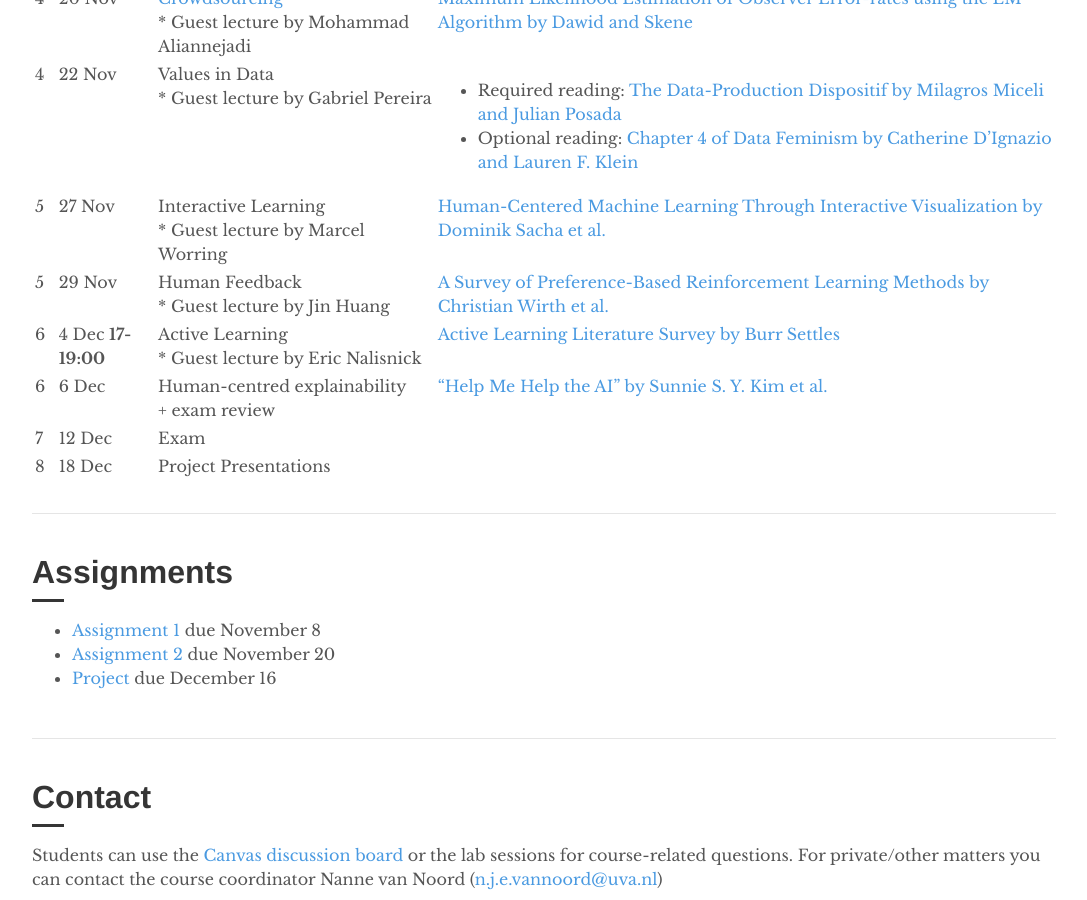
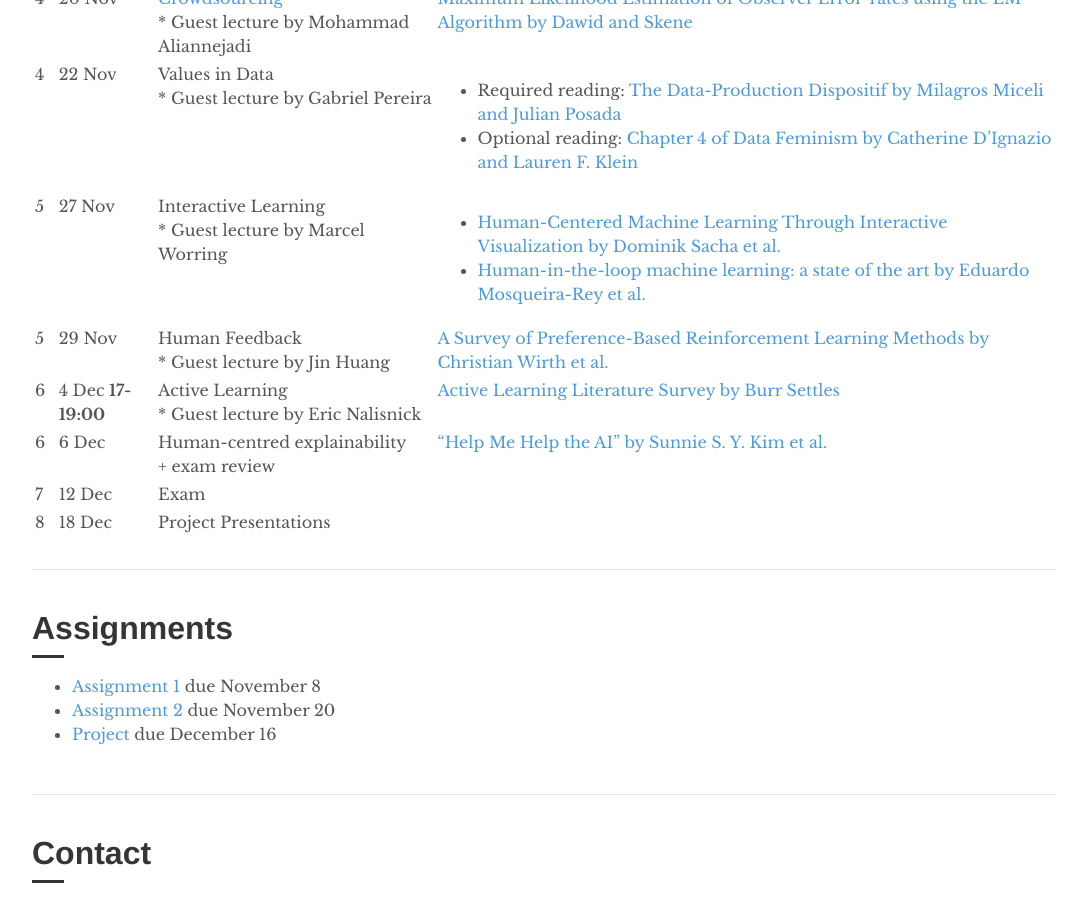
Before and after one commit to amsterdam-hcml/amsterdam-hcml.github.io, a Jekyll site: the page built from index.html, in a window 1280 px wide and 900 px high, scrolled down 1011 px. Shown: the whole window, without its empty margins (96-1183 px from the left). Built offline with Jekyll 4.4.1, drawn with Linux system fonts in a browser that asks for light colours; the list of posts is cut into pages by our own code.

Commit message:
additional reading

```diff
--- a/_includes/schedule.md
+++ b/_includes/schedule.md
@@ -10,7 +10,7 @@
 | 3 | 15 Nov | [Machine Teaching](https://docs.google.com/presentation/d/1YIG_P6hhXxuiWxGexqlbuDOme6mX0y-OGggTVjqWLIQ/edit?usp=sharing) | {::nomarkdown}<ul><li>{:/}[DATACOMP by Samir Yitzhak Gadre et al.](https://arxiv.org/pdf/2304.14108){::nomarkdown}</li> <li>{:/}[Machine Teaching by Xiaojin Zhu ](https://ojs.aaai.org/index.php/AAAI/article/view/9761) {::nomarkdown}</li></ul>{:/} |
 | 4 | 20 Nov | [Crowdsourcing](https://docs.google.com/presentation/d/1iOsXS1WfwTyt52xwjjhS29nnUo4ACM0gBHKgx6mnbQ4/edit?usp=sharing) <br/> * Guest lecture by Mohammad Aliannejadi  | [Maximum Likelihood Estimation of Observer Error-rates using the EM Algorithm by Dawid and Skene](https://www.jstor.org/stable/2346806    )  |
 | 4 | 22 Nov | Values in Data <br/> * Guest lecture by Gabriel Pereira | {::nomarkdown}<ul><li>{:/}Required reading:  [The Data-Production Dispositif by Milagros Miceli and Julian Posada](https://dl.acm.org/doi/10.1145/3555561) {::nomarkdown}</li> <li>{:/}Optional reading: [Chapter 4 of Data Feminism by Catherine D'Ignazio and Lauren F. Klein](https://data-feminism.mitpress.mit.edu/pub/h1w0nbqp/release/3) {::nomarkdown}</li></ul>{:/}  |
-| 5 | 27 Nov | Interactive Learning <br/> * Guest lecture by Marcel Worring | [Human-Centered Machine Learning Through Interactive Visualization by Dominik Sacha et al.](https://www.esann.org/sites/default/files/proceedings/legacy/es2016-166.pdf) |
+| 5 | 27 Nov | Interactive Learning <br/> * Guest lecture by Marcel Worring | {::nomarkdown}<ul><li>{:/}[Human-Centered Machine Learning Through Interactive Visualization by Dominik Sacha et al.](https://www.esann.org/sites/default/files/proceedings/legacy/es2016-166.pdf){::nomarkdown}</li><li>{:/}[Human-in-the-loop machine learning: a state of the art by Eduardo Mosqueira-Rey et al.](https://link.springer.com/article/10.1007/s10462-022-10246-w){::nomarkdown}</li></ul>{:/} |
 | 5 | 29 Nov | Human Feedback <br/> * Guest lecture by Jin Huang | [A Survey of Preference-Based Reinforcement Learning Methods by Christian Wirth et al.](https://jmlr.org/papers/v18/16-634.html) |
 | 6 | 4 Dec **17-19:00** | Active Learning <br/> * Guest lecture by Eric Nalisnick | [Active Learning Literature Survey by Burr Settles](https://minds.wisconsin.edu/bitstream/handle/1793/60660/TR1648.pdf?sequence=1)  |
 | 6 | 6 Dec  | Human-centred explainability <br/> \+ exam review | ["Help Me Help the AI" by Sunnie S. Y. Kim et al.](https://dl.acm.org/doi/full/10.1145/3544548.3581001)  |
```
